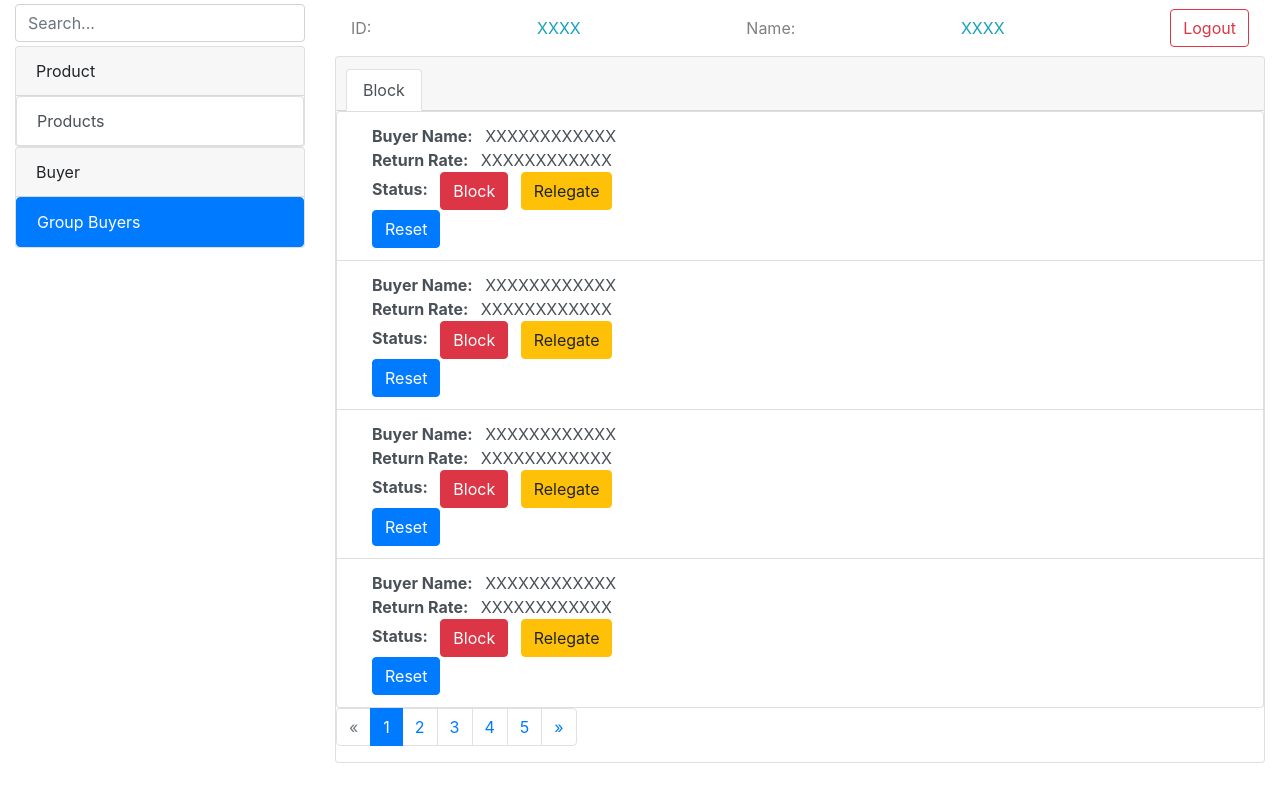
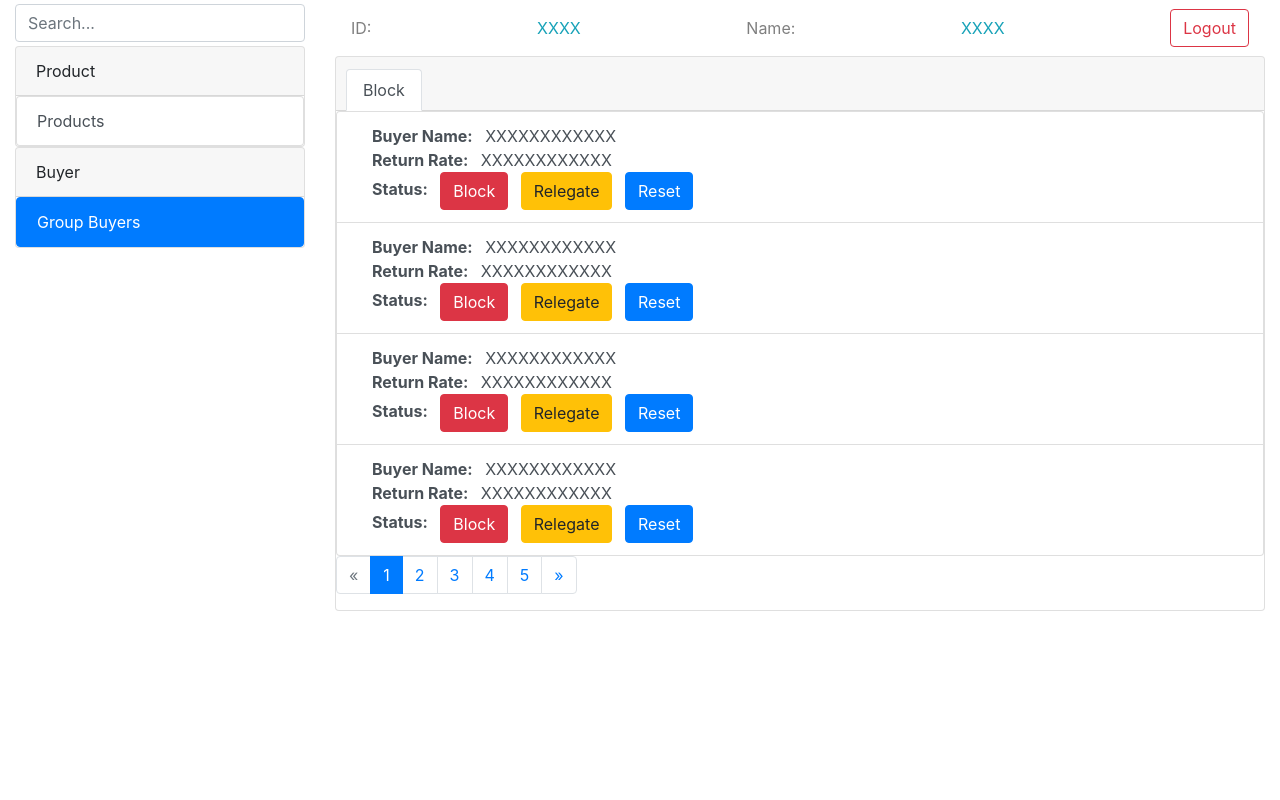
Before and after one commit to kristanenewman/Wirelessbro, a plain HTML site: page seller/block_buyer.html in a window 1280 px wide. Drawn offline with nearby package versions, Linux system fonts and the light colour scheme.

Commit message:
layout.html

```diff
--- a/seller/block_buyer.html
+++ b/seller/block_buyer.html
@@ -86,7 +86,7 @@
               <ul class="list-group">
                 <li class="list-group-item list-group-item-action clearfix">
                   <dl class="mb-0">
-                    <div class="col-sm-4 list-inline ">
+                    <div class="col-sm-6 list-inline ">
                       <dt class="list-inline-item">
                         Buyer Name:
                       </dt>
@@ -94,7 +94,7 @@
                         XXXXXXXXXXXX
                       </dd>
                     </div>
-                    <div class="col-sm-4 list-inline ">
+                    <div class="col-sm-6 list-inline ">
                       <dt class="list-inline-item">
                         Return Rate:
                       </dt>
@@ -102,7 +102,7 @@
                         XXXXXXXXXXXX
                       </dd>
                     </div>
-                    <div class="col-sm-4 list-inline ">
+                    <div class="col-sm-12 list-inline ">
                       <dt class="list-inline-item">
                         Status:
                       </dt>
@@ -177,7 +177,7 @@
                 </li>
                 <li class="list-group-item list-group-item-action clearfix">
                   <dl class="mb-0">
-                    <div class="col-sm-4 list-inline ">
+                    <div class="col-sm-6 list-inline ">
                       <dt class="list-inline-item">
                         Buyer Name:
                       </dt>
@@ -185,7 +185,7 @@
                         XXXXXXXXXXXX
                       </dd>
                     </div>
-                    <div class="col-sm-4 list-inline ">
+                    <div class="col-sm-6 list-inline ">
                       <dt class="list-inline-item">
                         Return Rate:
                       </dt>
@@ -193,7 +193,7 @@
                         XXXXXXXXXXXX
                       </dd>
                     </div>
-                    <div class="col-sm-4 list-inline ">
+                    <div class="col-sm-12 list-inline ">
                       <dt class="list-inline-item">
                         Status:
                       </dt>
@@ -211,7 +211,7 @@
                 </li>
                 <li class="list-group-item list-group-item-action clearfix">
                   <dl class="mb-0">
-                    <div class="col-sm-4 list-inline ">
+                    <div class="col-sm-6 list-inline ">
                       <dt class="list-inline-item">
                         Buyer Name:
                       </dt>
@@ -219,7 +219,7 @@
                         XXXXXXXXXXXX
                       </dd>
                     </div>
-                    <div class="col-sm-4 list-inline ">
+                    <div class="col-sm-6 list-inline ">
                       <dt class="list-inline-item">
                         Return Rate:
                       </dt>
@@ -227,7 +227,7 @@
                         XXXXXXXXXXXX
                       </dd>
                     </div>
-                    <div class="col-sm-4 list-inline ">
+                    <div class="col-sm-12 list-inline ">
                       <dt class="list-inline-item">
                         Status:
                       </dt>
@@ -245,7 +245,7 @@
                 </li>
                 <li class="list-group-item list-group-item-action clearfix">
                   <dl class="mb-0">
-                    <div class="col-sm-4 list-inline ">
+                    <div class="col-sm-6 list-inline ">
                       <dt class="list-inline-item">
                         Buyer Name:
                       </dt>
@@ -253,7 +253,7 @@
                         XXXXXXXXXXXX
                       </dd>
                     </div>
-                    <div class="col-sm-4 list-inline ">
+                    <div class="col-sm-6 list-inline ">
                       <dt class="list-inline-item">
                         Return Rate:
                       </dt>
@@ -261,7 +261,7 @@
                         XXXXXXXXXXXX
                       </dd>
                     </div>
-                    <div class="col-sm-4 list-inline ">
+                    <div class="col-sm-12 list-inline ">
                       <dt class="list-inline-item">
                         Status:
                       </dt>
```
